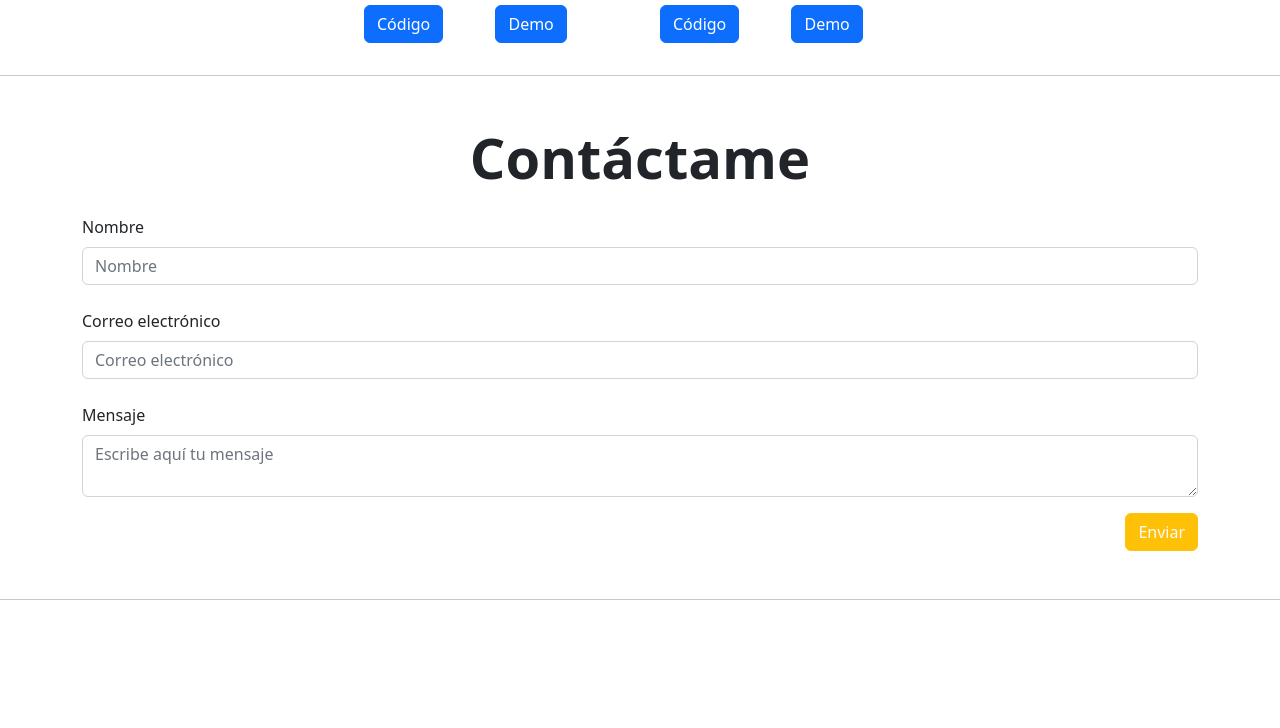
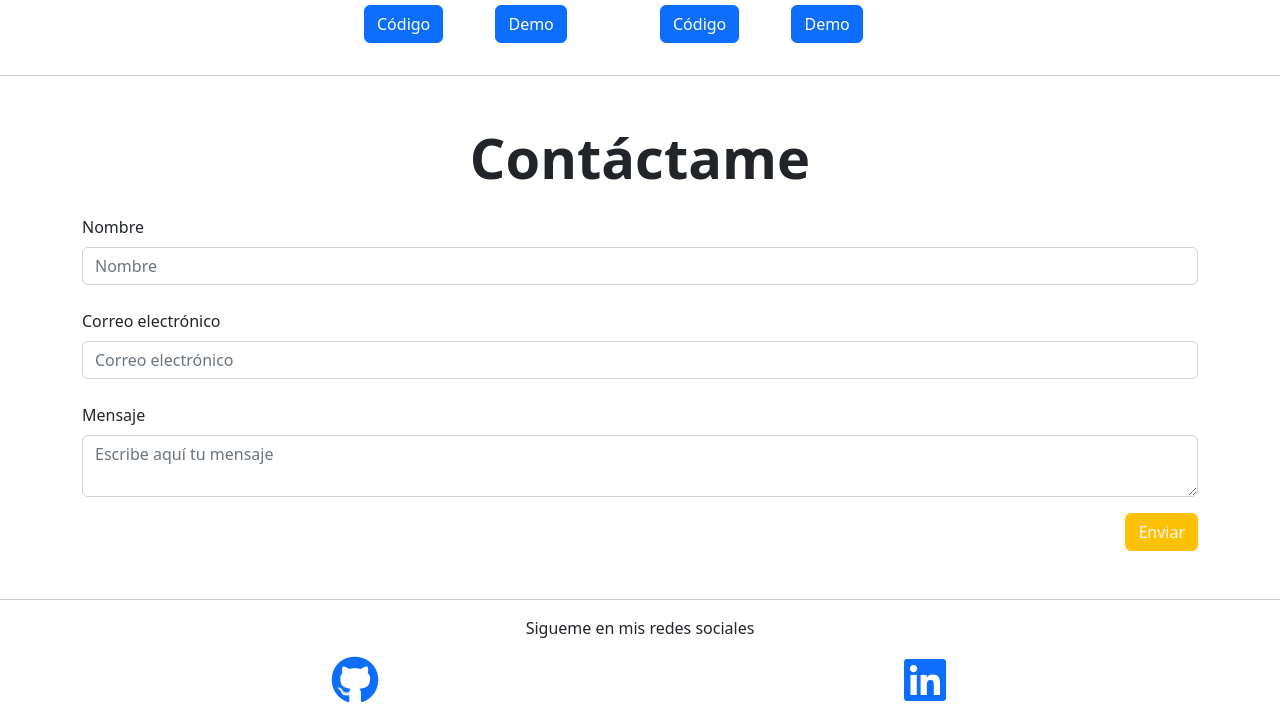
Before and after one commit to EdsonSalasV/Portafolio-Anabelen, a plain HTML site: page index.html in a window 1280 px wide. Shown: the part 1335-2063 px from the top of the page. Before the commit the page ends 1951 px from the top, so only its background shows below. Drawn offline with nearby package versions, Linux system fonts and the light colour scheme.

Commit message:
creacion del footer

```diff
--- a/index.html
+++ b/index.html
@@ -6,7 +6,7 @@
     <meta name="viewport" content="width=device-width, initial-scale=1.0">
     <title>Portafolio Ana Belén</title>
     <link href="https://cdn.jsdelivr.net/npm/bootstrap@5.2.2/dist/css/bootstrap.min.css" rel="stylesheet" integrity="sha384-Zenh87qX5JnK2Jl0vWa8Ck2rdkQ2Bzep5IDxbcnCeuOxjzrPF/et3URy9Bv1WTRi" crossorigin="anonymous">
-
+    <script src="https://kit.fontawesome.com/4667fd116e.js" crossorigin="anonymous"></script>
 </head>
 
 <body>
@@ -171,6 +171,28 @@
 
   <hr class="featurette-divider">
 
+  <footer class="container">
+
+    <p class="text-center"> Sigueme en mis redes sociales</p>
+
+      <div class="row justify-content-center mb-4">
+        <div class="col-6 text-center">
+          <a href=""><i class="fa-brands fa-github fa-3x"></i></a>
+        </div>
+
+        <div class="col-6 text-center">
+          <a href=""><i class="fa-brands fa-linkedin fa-3x"></i> </a>
+        </div>
+
+
+      </div>
+
+
+
+
+  </fotter>
+
+
 
 
 
```
